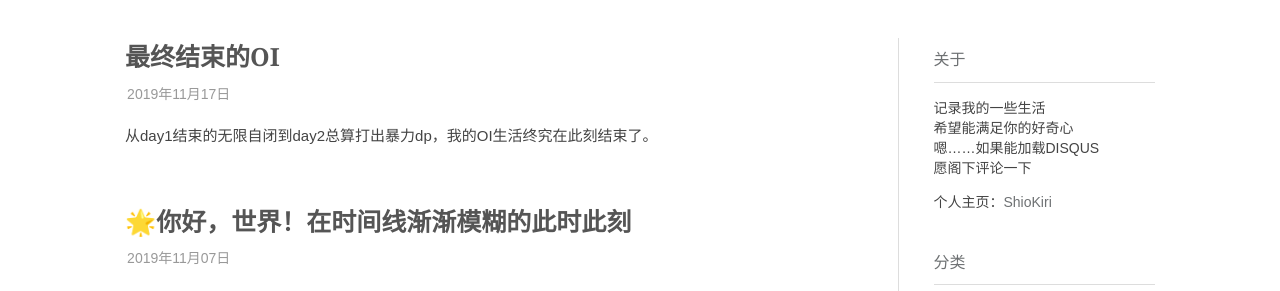
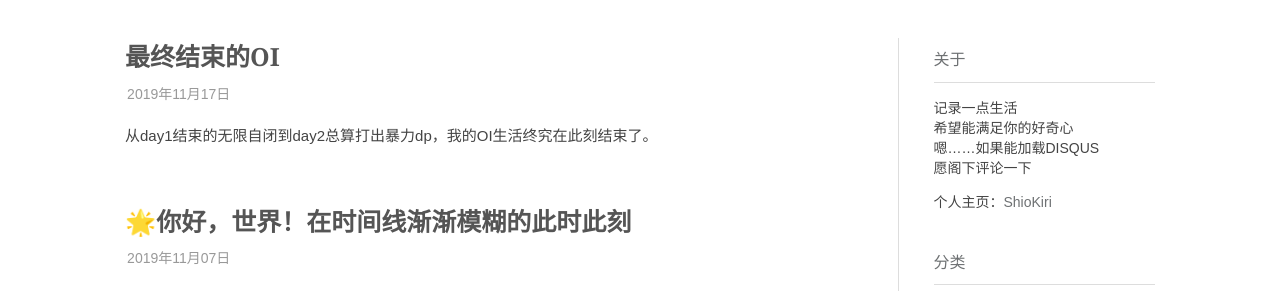
Before and after one commit to Shiokiri/Jekyll-Blog, a Jekyll site: the page built from index.html, in a window 1280 px wide. Shown: the part 166-457 px from the top of the page. Built offline with Jekyll 4.4.1, drawn with Linux system fonts in a browser that asks for light colours; some web fonts are replaced; the list of posts is cut into pages by our own code; comment, search, counter and statistics services are not loaded.

Commit message:
time : 2019-12-20

```diff
--- a/_layouts/base.html
+++ b/_layouts/base.html
@@ -64,7 +64,7 @@
 
             <div class="widget">
                 <div class="widget-title">关于</div>
-                <p>记录我的一些生活<br>希望能满足你的好奇心<br>嗯……如果能加载DISQUS<br>愿阁下评论一下</p>
+                <p>记录一点生活<br>希望能满足你的好奇心<br>嗯……如果能加载DISQUS<br>愿阁下评论一下</p>
                 <ul></ul>
                 <p>个人主页：<a href="https://66ccff.xyz" title="ShioKiri" target="_blank">ShioKiri</a></p>
             </div>
@@ -74,7 +74,7 @@
                 <ul class="category-list">
                   {% for category in site.categories %}
                     <li class="category-list-item">
-                      <a class="category-list-link" href="{{ site.baseurl }}/category/{{ category[0] }}">{{ category[0] }}</a>
+                      <a class="category-list-link" href="{{ site.baseurl }}/category/?key={{ category[0] }}">{{ category[0] }}</a>
                     </li>
                   {% endfor %}
                 </ul>
```
